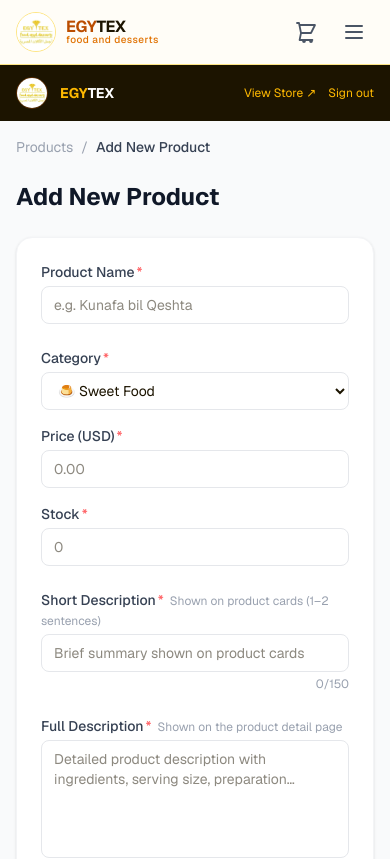
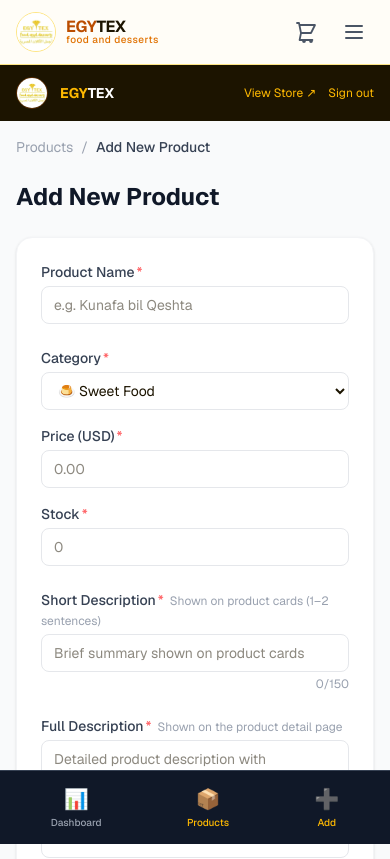
Before and after one commit to Filopater7/egytex, a Next.js app: page /admin/products/new in a window 390 px wide. Shown: the top 859 px of the page. Built offline with nearby package versions, Linux system fonts and the light colour scheme.

Commit message:
fix: add mobile bottom nav bar for admin panel

```diff
--- a/src/app/admin/_components/AdminNav.tsx
+++ b/src/app/admin/_components/AdminNav.tsx
@@ -6,14 +6,16 @@ import { usePathname } from "next/navigation";
 const LINKS = [
   { href: "/admin", label: "Dashboard", icon: "📊" },
   { href: "/admin/products", label: "Products", icon: "📦" },
-  { href: "/admin/products/new", label: "Add Product", icon: "➕" },
+  { href: "/admin/products/new", label: "Add", icon: "➕" },
 ];
 
 export default function AdminNav() {
   const pathname = usePathname();
 
   return (
-    <aside className="w-52 shrink-0 bg-gray-800 text-gray-300 flex flex-col hidden sm:flex">
+    <>
+      {/* ── Desktop sidebar ───────────────────────────────────────────── */}
+      <aside className="w-52 shrink-0 bg-gray-800 text-gray-300 flex-col hidden sm:flex">
         <nav className="flex flex-col gap-1 p-3 pt-4">
           {LINKS.map(({ href, label, icon }) => {
             const active =
@@ -35,5 +37,28 @@ export default function AdminNav() {
           })}
         </nav>
       </aside>
+
+      {/* ── Mobile bottom nav ─────────────────────────────────────────── */}
+      <nav className="sm:hidden fixed bottom-0 left-0 right-0 z-50 bg-gray-900 border-t border-gray-700 flex items-center justify-around px-2 py-2">
+        {LINKS.map(({ href, label, icon }) => {
+          const active =
+            href === "/admin" ? pathname === "/admin" : pathname.startsWith(href);
+          return (
+            <Link
+              key={href}
+              href={href}
+              className={`flex flex-col items-center gap-0.5 px-4 py-1.5 rounded-lg transition-colors ${
+                active
+                  ? "text-amber-400"
+                  : "text-gray-400 hover:text-white"
+              }`}
+            >
+              <span className="text-xl">{icon}</span>
+              <span className="text-[10px] font-medium">{label}</span>
+            </Link>
+          );
+        })}
+      </nav>
+    </>
   );
 }
--- a/src/app/admin/layout.tsx
+++ b/src/app/admin/layout.tsx
@@ -49,7 +49,7 @@ export default function AdminLayout({ children }: LayoutProps<"/admin">) {
         <AdminNav />
 
         {/* Main */}
-        <main className="flex-1 overflow-y-auto p-4 sm:p-6 lg:p-8">
+        <main className="flex-1 overflow-y-auto p-4 sm:p-6 lg:p-8 pb-20 sm:pb-8">
           {children}
         </main>
       </div>
```
Lines whose indentation alone changed are shown as unchanged.
